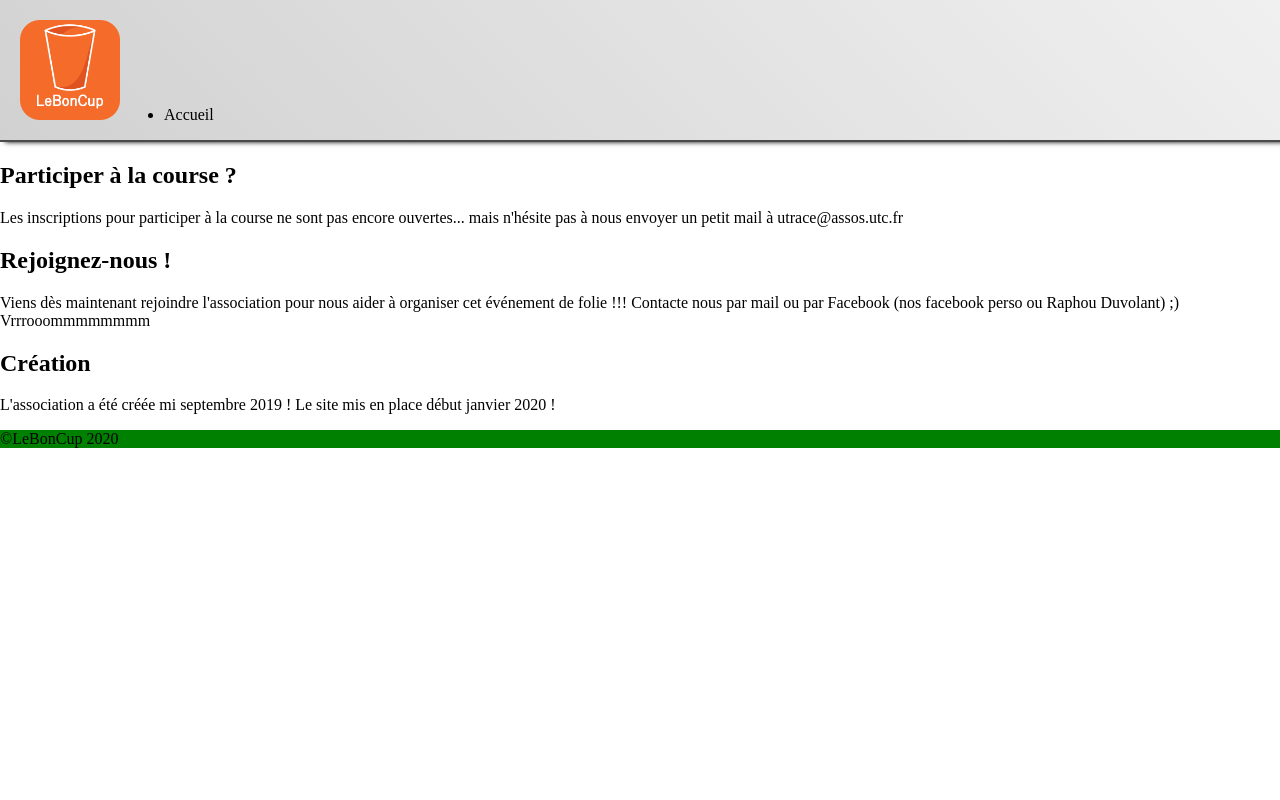
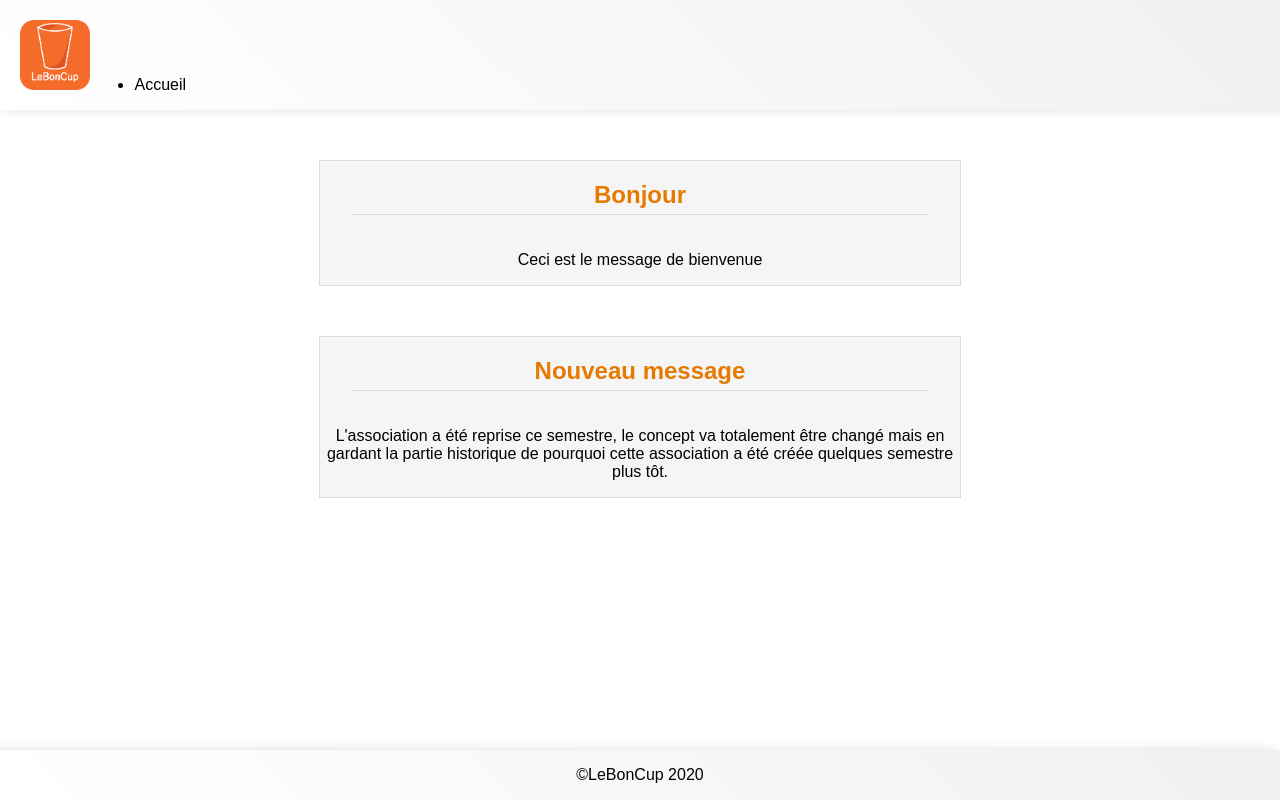
Before and after one commit to StephaneBranly/LeBonCup, a PHP site: page /pages/index.php in a window 1280 px wide. Run offline with PHP 8.4, Linux system fonts and the light colour scheme.

Commit message:
add: component article and somes fixes

```diff
--- /dev/null
+++ b/components/article.php
@@ -0,0 +1,11 @@
+<?php
+    function article($title,$description)
+    {
+        echo"<section class='article'>
+            <div class='content_section'>
+                <h1 class='section_name'>$title</h1>
+                <p>$description</p>
+            </div>
+        </section>";
+    }
+?>
--- a/components/components_include.php
+++ b/components/components_include.php
@@ -1,11 +1,10 @@
+
+<link href="../components/design/article.css" rel="stylesheet" media="all" type="text/css">
+<link href="../components/design/footer.css" rel="stylesheet" media="all" type="text/css">
 <link href="../components/design/header.css" rel="stylesheet" media="all" type="text/css">
-<link href="../components/design/footer.css" rel="stylesheet" media="all" type="text/css">
+
 <?php
-    function _header(){
-        include_once("../components/header.php");
-    }
-
-    function _footer(){
-        include_once("../components/footer.php");
-    }
+    include_once("../components/article.php");
+    include_once("../components/footer.php");
+    include_once("../components/header.php");
 ?>
--- /dev/null
+++ b/components/design/article.css
@@ -0,0 +1,15 @@
+.article {
+  background-color: rgb(245, 245, 245);
+  border: 1px solid rgb(221, 221, 221);
+  width: 50%;
+  display: inline-block;
+  margin-bottom: 50px;
+}
+
+.article .section_name {
+  color: rgb(230, 122, 0);
+  border-bottom: 1px solid rgb(221, 221, 221);
+  width: 90%;
+  padding-bottom: 5px;
+  display: inline-block;
+}
--- a/components/design/footer.css
+++ b/components/design/footer.css
@@ -1,3 +1,12 @@
 footer {
-  background-color: green;
+  box-shadow: -5px 0px 10px rgb(221, 221, 221);
+  background-image: linear-gradient(
+    45deg,
+    rgb(255, 255, 255),
+    rgb(240, 240, 240)
+  );
+  position: fixed;
+  bottom: 0px;
+  width: 100%;
+  text-align: center;
 }
--- a/components/design/header.css
+++ b/components/design/header.css
@@ -1,21 +1,21 @@
 header {
-  background-color: red;
-  box-shadow: 5px 0px 5px black;
+  box-shadow: 5px 0px 10px rgb(221, 221, 221);
   background-image: linear-gradient(
     45deg,
-    rgb(209, 209, 209),
+    rgb(255, 255, 255),
     rgb(240, 240, 240)
   );
-  border-bottom: 2px solid rgb(75, 75, 75);
   padding-left: 20px;
   padding-top: 20px;
+  text-align: left;
+  margin-bottom: 50px;
 }
 
 header #logo {
   display: inline-block;
 }
 header #logo img {
-  height: 100px;
+  height: 70px;
   width: auto;
 }
 
--- a/components/footer.php
+++ b/components/footer.php
@@ -1,7 +1,9 @@
-<link href="../components/design/footer.css" rel="stylesheet" media="all" type="text/css">
-
-<footer>
-    <div>
+<?php
+    function _footer(){
+        echo"<footer>
+        <div>
         <p>©LeBonCup 2020</p>
-    </div>
-</footer>
+        </div>
+        </footer>";
+    }
+?>
--- a/components/header.php
+++ b/components/header.php
@@ -1,8 +1,12 @@
-<header>
+<?php
+    function _header(){
+    echo"<header>
         <div id='logo'><img  src='../ressources/images/logo.png' alt='Logo LeBonCup'/></div>
         <nav>
             <ul>
                 <li>Accueil</li>
             </ul>
         </nav>
-</header>
+    </header>";
+    }
+?>
--- a/pages/index.php
+++ b/pages/index.php
@@ -13,26 +13,11 @@
 	</head>
     <?php include_once("../components/components_include.php");?>
 	<body>
-    <?php _header(); ?>
-        <section>
-            <div class='content_section'>
-                <h1 class="section_name">Participer à la course ?</h1>
-                <p>Les inscriptions pour participer à la course ne sont pas encore ouvertes... mais n'hésite pas à nous envoyer un petit mail à utrace@assos.utc.fr</p>
-            </div>
-        </section>
-        <section>
-            <div class='content_section'>
-                <h1 class="section_name">Rejoignez-nous !</h1>
-                <p>Viens dès maintenant rejoindre l'association pour nous aider à organiser cet événement de folie !!! Contacte nous par mail ou par Facebook (nos facebook perso ou Raphou Duvolant) ;)<br/>Vrrrooommmmmmmm</p>
-            </div>
-        </section>
-        <section>
-            <div class='content_section'>
-                <h1 class="section_name">Création</h1>
-                <p>L'association a été créée mi septembre 2019 ! Le site mis en place début janvier 2020 !</p>
-            </div>
-        </section>
-    <?php _footer(); ?>
+    <?php
+     _header();
+    article("Bonjour","Ceci est le message de bienvenue");
+    article("Nouveau message","L'association a été reprise ce semestre, le concept va totalement être changé mais en gardant la partie historique de pourquoi cette association a été créée quelques semestre plus tôt.");
+    _footer(); ?>
     </body>
 
 </html>
--- a/ressources/design/body.css
+++ b/ressources/design/body.css
@@ -1,4 +1,6 @@
 body {
   margin: 0px;
   padding: 0px;
+  font-family: Arial, Helvetica, sans-serif;
+  text-align: center;
 }
```
Lines whose indentation alone changed are shown as unchanged.
